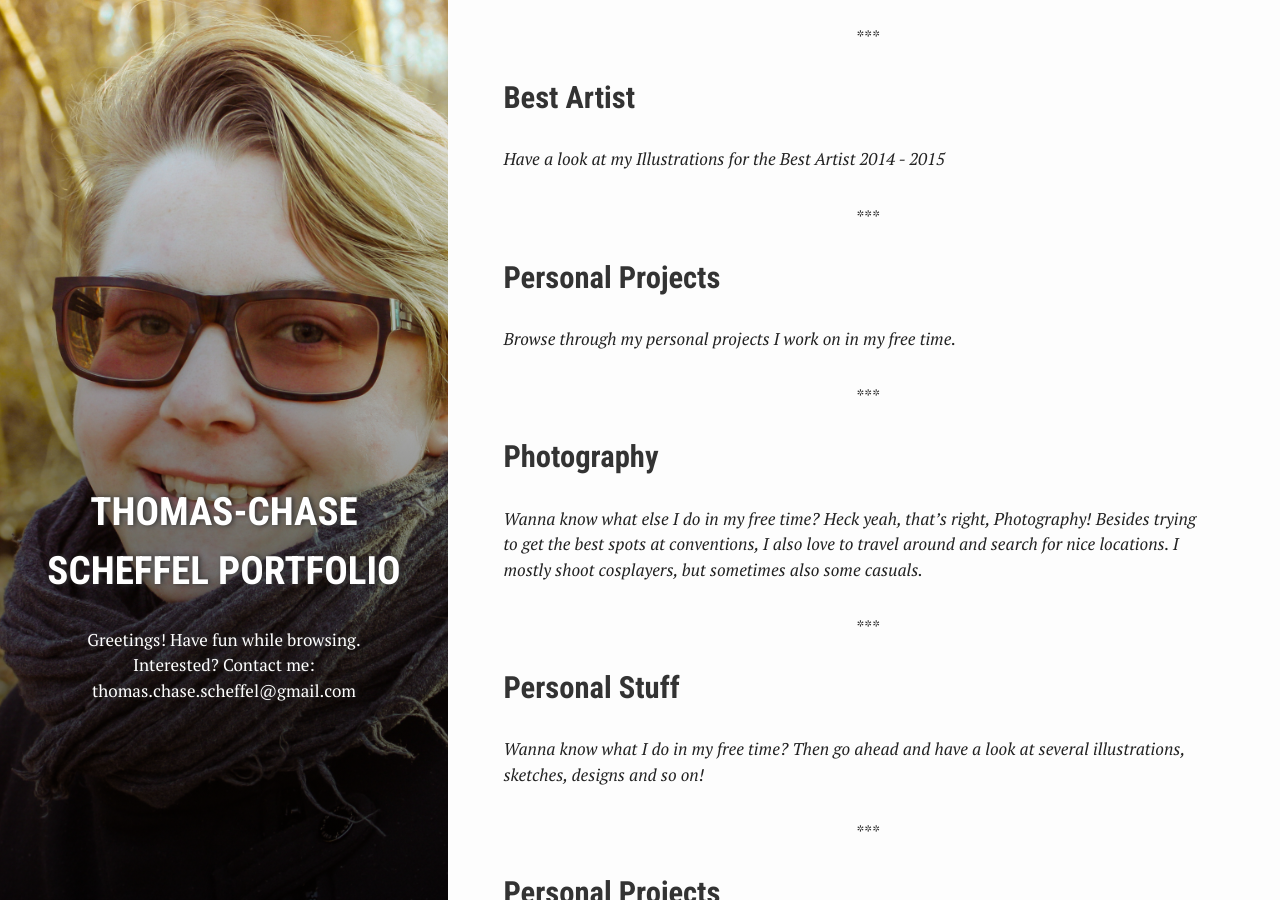
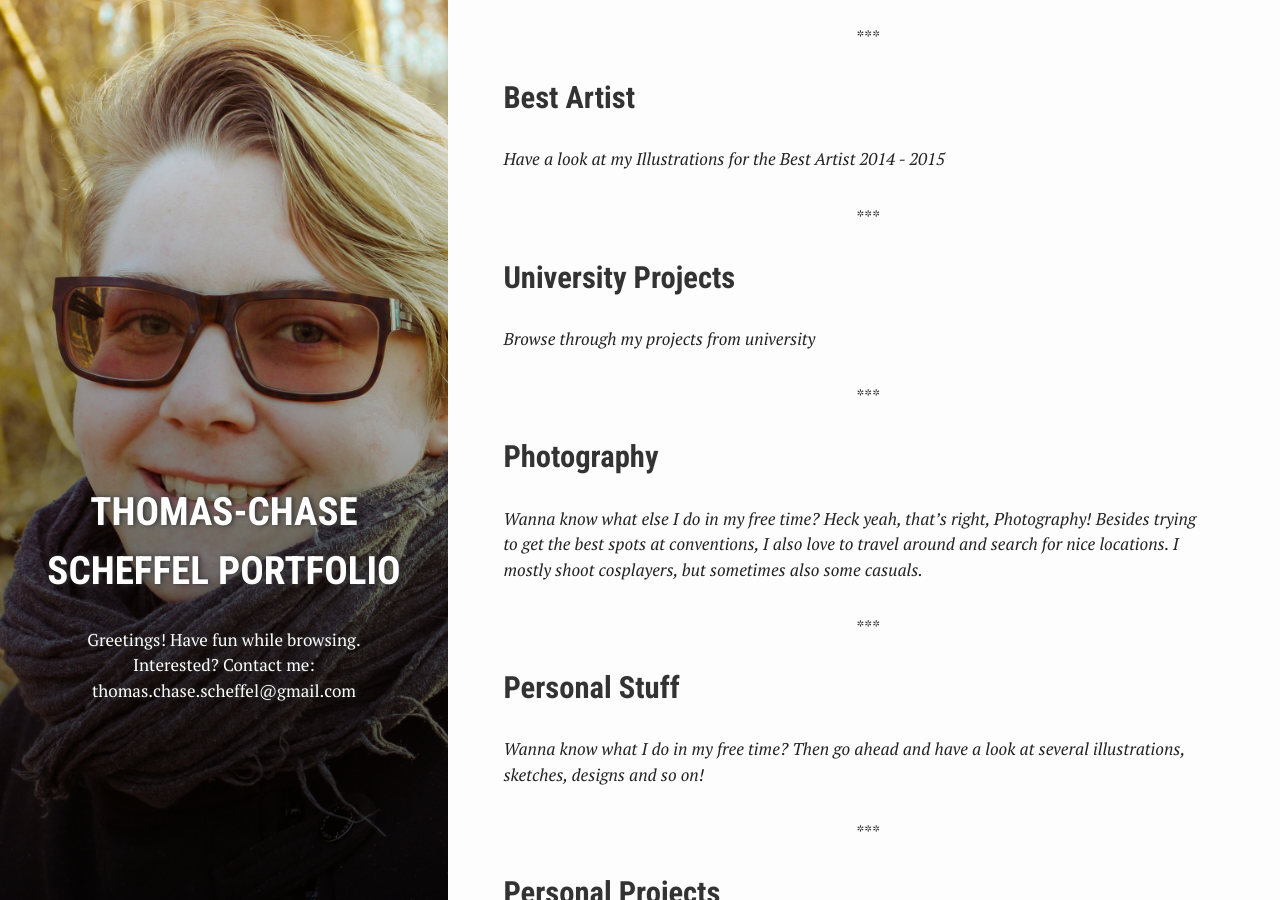
Before and after one commit to ChaseTheHunter/chasethehunter.github.io, a Jekyll site: the page built from index.html, in a window 1280 px wide and 900 px high, scrolled down 643 px. Built offline with Jekyll 4.4.1, drawn with Linux system fonts in a browser that asks for light colours.

Commit message:
Update 2017-02-23-university-projects.markdown

```diff
--- a/_posts/2017-02-23-university-projects.markdown
+++ b/_posts/2017-02-23-university-projects.markdown
@@ -1,22 +1,21 @@
 ---
   layout: post
-  title:  "Personal Projects"
-  crawlertitle: "personal projects"
-  summary: "Have a look at all my personal projects."
+  title:  "University Projects"
+  crawlertitle: "university projects"
+  summary: "Have a look at all my projects from university."
   date:   2017-02-23  +0700
   categories: personal_projects
-  tags: 'Personal-Projects'
+  tags: 'University-Projects'
   author: Chase
-  active: Personal Projects
-  bg: 'aside/pp.png'
+  active: University Projects
+  bg: 'aside/thetower.png'
 ---
-*Browse through my personal projects I work on in my free time.*
+*Browse through my projects from university*
 
-  ## Personal Collaborative Projects and Contests
-  * OC-Anthology Artbook
-  * Best Artist
-  * Crazy Bat Manga Challenge
+  ## Collaborative Student Projects
+  * The Tower
+  * It is better for us
 
-  ## Other Personal Projects
-  * Illustrations, Characterdesigns & Studies
-  * Photography
+  ## Solo Projects
+  * 2D Animations
+  * A Dead Man's Blood Flows
```
